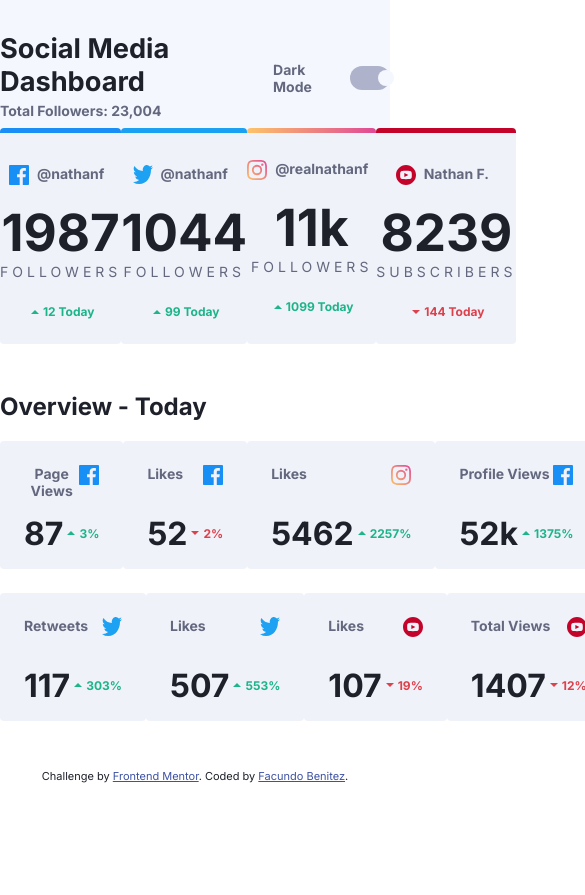
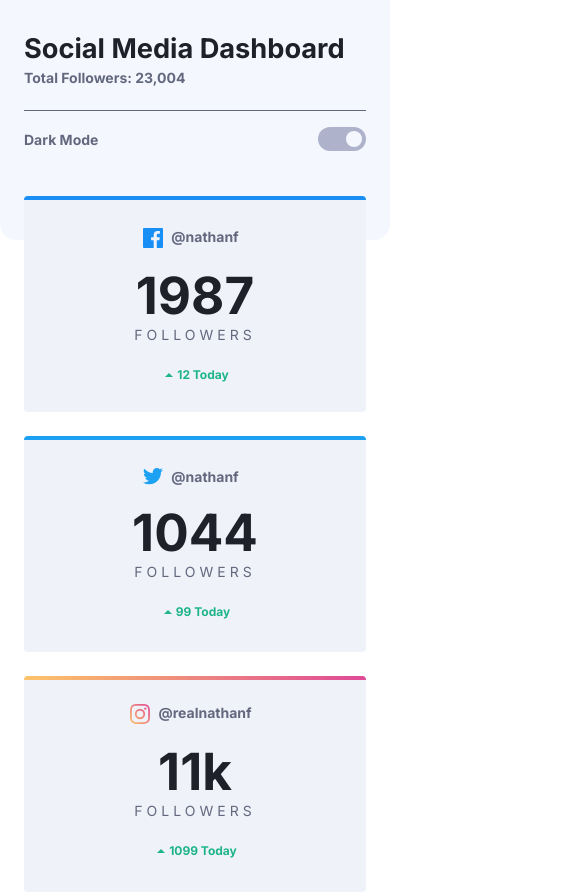
Before and after one commit to facundo-91/fm-social-media-dashboard, a plain HTML site: page index.html in a window 390 px wide. Shown: the top 895 px of the page, 585 px wide, since content can reach past the window. Before the commit the page ends 844 px from the top, so only its background shows below. Drawn offline with Linux system fonts and the light colour scheme.

Commit message:
add mobile design and css fixes

```diff
--- a/index.html
+++ b/index.html
@@ -25,7 +25,7 @@
 		<section class="main-cards">
 			<a href="#" class="card facebook">
 				<div class="username">
-					<img src="./images/icon-facebook.svg" alt="Facebook logo">
+					<img src="./images/icon-facebook.svg" alt="Facebook logo" class="facebook-logo">
 					<p>@nathanf</p>
 				</div>
 				<div class="followers">
@@ -39,7 +39,7 @@
 			</a>
 			<a href="#" class="card twitter">
 				<div class="username">
-					<img src="./images/icon-twitter.svg" alt="Twitter logo">
+					<img src="./images/icon-twitter.svg" alt="Twitter logo" class="twitter-logo">
 					<p>@nathanf</p>
 				</div>
 				<div class="followers">
@@ -53,7 +53,7 @@
 			</a>
 			<a href="#" class="card instagram">
 				<div class="username">
-					<img src="./images/icon-instagram.svg" alt="Instagram logo">
+					<img src="./images/icon-instagram.svg" alt="Instagram logo" class="instagram-logo">
 					<p>@realnathanf</p>
 				</div>
 				<div class="followers">
@@ -67,7 +67,7 @@
 			</a>
 			<a href="#" class="card youtube">
 				<div class="username">
-					<img src="./images/icon-youtube.svg" alt="Youtube logo">
+					<img src="./images/icon-youtube.svg" alt="Youtube logo" class="youtube-logo">
 					<p>Nathan F.</p>
 				</div>
 				<div class="followers">
@@ -86,7 +86,7 @@
 				<div class="overview-card">
 					<div class="top">
 						<p>Page Views</p>
-						<img src="./images/icon-facebook.svg" alt="">
+						<img src="./images/icon-facebook.svg" alt="Facebook logo" class="facebook-logo">
 					</div>
 					<div class="bottom">
 						<p>87</p>
@@ -99,7 +99,7 @@
 				<div class="overview-card">
 					<div class="top">
 						<p>Likes</p>
-						<img src="./images/icon-facebook.svg" alt="">
+						<img src="./images/icon-facebook.svg" alt="Facebook logo" class="facebook-logo">
 					</div>
 					<div class="bottom">
 						<p>52</p>
@@ -111,7 +111,7 @@
 				</div><div class="overview-card">
 					<div class="top">
 						<p>Likes</p>
-						<img src="./images/icon-instagram.svg" alt="">
+						<img src="./images/icon-instagram.svg" alt="Instagram logo" class="instagram-logo">
 					</div>
 					<div class="bottom">
 						<p>5462</p>
@@ -123,7 +123,7 @@
 				</div><div class="overview-card">
 					<div class="top">
 						<p>Profile Views</p>
-						<img src="./images/icon-facebook.svg" alt="">
+						<img src="./images/icon-facebook.svg" alt="Facebook logo" class="facebook-logo">
 					</div>
 					<div class="bottom">
 						<p>52k</p>
@@ -138,7 +138,7 @@
 				<div class="overview-card">
 					<div class="top">
 						<p>Retweets</p>
-						<img src="./images/icon-twitter.svg" alt="">
+						<img src="./images/icon-twitter.svg" alt="Twitter logo" class="twitter-logo">
 					</div>
 					<div class="bottom">
 						<p>117</p>
@@ -151,7 +151,7 @@
 				<div class="overview-card">
 					<div class="top">
 						<p>Likes</p>
-						<img src="./images/icon-twitter.svg" alt="">
+						<img src="./images/icon-twitter.svg" alt="Twitter logo" class="twitter-logo">
 					</div>
 					<div class="bottom">
 						<p>507</p>
@@ -163,7 +163,7 @@
 				</div><div class="overview-card">
 					<div class="top">
 						<p>Likes</p>
-						<img src="./images/icon-youtube.svg" alt="">
+						<img src="./images/icon-youtube.svg" alt="Youtube logo" class="youtube-logo">
 					</div>
 					<div class="bottom">
 						<p>107</p>
@@ -175,7 +175,7 @@
 				</div><div class="overview-card">
 					<div class="top">
 						<p>Total Views</p>
-						<img src="./images/icon-youtube.svg" alt="">
+						<img src="./images/icon-youtube.svg" alt="Youtube logo" class="youtube-logo">
 					</div>
 					<div class="bottom">
 						<p>1407</p>
--- a/styles.css
+++ b/styles.css
@@ -118,7 +118,7 @@ header {
 	text-decoration: none;
 	width: 16rem;
 	height: 13.5rem;
-	padding: 2rem 0 0.5rem;
+	padding: 1.75rem 0 0.5rem;
 	background-color: var(--card-bg);
 	border-radius: 0.25rem;
 }
@@ -127,10 +127,10 @@ header {
 	background-color: var(--card-bg-hover);
 }
 .card.facebook {
-	border-top: 5px solid var(--facebook);
+	border-top: 4px solid var(--facebook);
 }
 .card.twitter {
-	border-top: 5px solid var(--twitter);
+	border-top: 4px solid var(--twitter);
 }
 .card.instagram {
 	position: relative;
@@ -139,23 +139,28 @@ header {
 	content: '';
   position: absolute;
 	width: 100%;
-	height: 0.313rem;
+	height: 0.25rem;
 	top: 0;
 	left: 0;
   background-image: var(--instagram);
 	border-radius: 0.25rem 0.25rem 0 0;
 }
 .card.youtube {
-	border-top: 5px solid var(--youtube);
+	border-top: 4px solid var(--youtube);
 }
 .username {
 	display: flex;
 	justify-content: center;
 }
-.username img,
-.top img {
+.facebook-logo,
+.instagram-logo,
+.youtube-logo {
 	width: 1.25rem;
 	height: 1.25rem;
+}
+.twitter-logo {
+	width: 1.25rem;
+	height: 1.063rem;
 }
 .username p {
 	font-size: 0.875rem;
@@ -257,3 +262,45 @@ footer {
 .attribution a {
 	color: var(--attribution-link);
 }
+
+@media (max-width: 1140px) {
+	.header-container {
+		margin: 0 1.5rem;
+		flex-direction: column;
+		align-items: flex-start;
+	}
+	.header-text {
+		width: 100%;
+		padding-bottom: 1.25rem;
+		border-bottom: 1px solid var(--secundary-text);
+	}
+	.switch-label {
+		width: 100%;
+		margin: 1rem 0;
+		justify-content: space-between;
+	}
+	.main-cards {
+		margin: -3.5rem 1.5rem 0;
+		flex-direction: column;
+		align-items: center;
+	}
+	.card {
+		width: 100%;
+		margin: 0.75rem auto;
+	}
+	.overview-cards {
+		margin: 1.75rem 1.5rem;
+	}
+	.first-row,
+	.second-row {
+		flex-direction: column;
+		align-items: center;
+	}
+	.second-row {
+		margin: 0;
+	}
+	.overview-card {
+		width: 100%;
+		margin: 0.5rem auto;
+	}
+}
```
